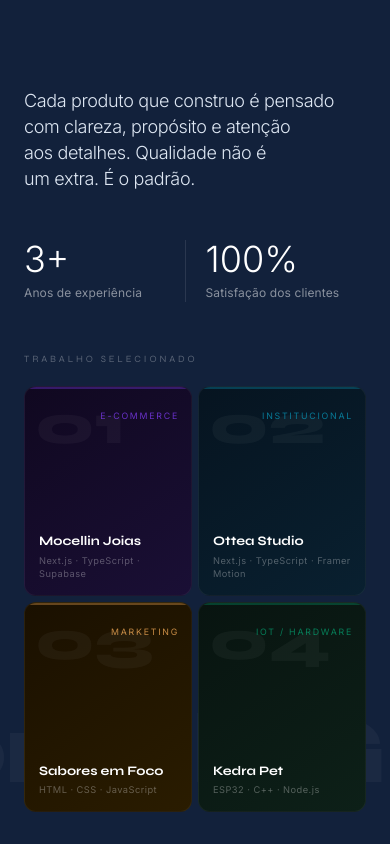
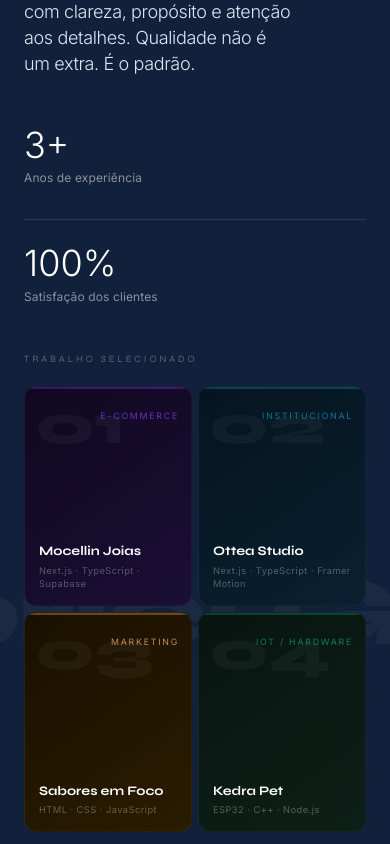
Before and after one commit to JuanGabrielGomes/personal-portfolio, a Next.js app: page / in a window 390 px wide. Shown: the part 1360-2204 px from the top of the page. Built offline with nearby package versions, Linux system fonts and the light colour scheme.

Commit message:
fix: mobile layout for dark section stats and project cards tap-to-expand

```diff
--- a/app/globals.css
+++ b/app/globals.css
@@ -115,9 +115,12 @@
 
 /* Dark section responsive */
 @media (max-width: 767px) {
-  .s2-content { padding-left: 24px !important; padding-right: 24px !important; }
+  .s2-content { padding-left: 24px !important; padding-right: 24px !important; padding-bottom: 56px !important; }
   .s2-statement-wrap { padding-left: 0 !important; }
   .s2-stats-wrap { padding-left: 0 !important; }
+  .s2-stats-wrap > div { flex-direction: column !important; gap: 32px !important; }
+  .s2-stat-item { border-left: none !important; padding-left: 0 !important; border-top: 1px solid rgba(255,255,255,0.1) !important; padding-top: 24px !important; flex: none !important; }
+  .s2-stat-item:first-child { border-top: none !important; padding-top: 0 !important; }
 }
 @media (min-width: 768px) and (max-width: 1023px) {
   .s2-content { padding-left: 40px !important; padding-right: 40px !important; }
@@ -138,10 +141,12 @@
 
 /* Gallery responsive */
 @media (max-width: 1023px) {
-  .gallery-section { height: auto !important; min-height: 100vh !important; overflow: visible !important; }
-  .gallery-row { display: grid !important; grid-template-columns: 1fr 1fr !important; gap: 8px !important; height: auto !important; }
-  .gallery-item { flex: none !important; height: auto !important; aspect-ratio: 4/5 !important; transition: transform 0.3s ease !important; }
+  .gallery-section { height: auto !important; min-height: unset !important; overflow: visible !important; padding-bottom: 40px !important; }
+  .gallery-row { display: grid !important; grid-template-columns: 1fr 1fr !important; gap: 10px !important; height: auto !important; }
+  .gallery-item { flex: none !important; height: auto !important; min-height: 220px !important; aspect-ratio: unset !important; transition: transform 0.3s ease !important; }
   .gallery-item:hover { flex: none !important; transform: scale(1.02) !important; }
+  .gallery-card-expand { max-height: 300px !important; margin-bottom: 14px !important; }
+  .gallery-card-tags { opacity: 0 !important; }
 }
 @media (max-width: 479px) {
   .gallery-row { gap: 6px !important; }
--- a/components/PortfolioPage.tsx
+++ b/components/PortfolioPage.tsx
@@ -61,6 +61,8 @@
 
 function ProjectTile({ project, locale, index }: { project: typeof projects[0]; locale: Locale; index: number }) {
   const [hovered, setHovered] = useState(false)
+  const [tapped, setTapped] = useState(false)
+  const expanded = hovered || tapped
   const style = PROJECT_STYLES[index] ?? PROJECT_STYLES[0]
   const num = String(index + 1).padStart(2, '0')
   const description = locale === 'pt' ? project.descriptionPt : project.descriptionEn
@@ -70,8 +72,9 @@
       className="gallery-item"
       onMouseEnter={() => setHovered(true)}
       onMouseLeave={() => setHovered(false)}
+      onClick={() => setTapped(t => !t)}
       style={{
-        flex: hovered ? 4 : 1,
+        flex: expanded ? 4 : 1,
         height: '100%', borderRadius: 12, overflow: 'hidden', cursor: 'pointer',
         transition: 'flex 0.5s cubic-bezier(0.4,0,0.2,1)',
         position: 'relative', background: style.bg,
@@ -79,7 +82,7 @@
       }}
     >
       {/* Accent top bar */}
-      <div style={{ position: 'absolute', top: 0, left: 0, right: 0, height: 2, background: style.accent, opacity: hovered ? 1 : 0.35, transition: 'opacity 0.35s' }} />
+      <div style={{ position: 'absolute', top: 0, left: 0, right: 0, height: 2, background: style.accent, opacity: expanded ? 1 : 0.35, transition: 'opacity 0.35s' }} />
 
       {/* Large faded number */}
       <div style={{
@@ -98,7 +101,7 @@
       {/* Bottom content */}
       <div style={{ position: 'absolute', inset: 0, display: 'flex', flexDirection: 'column', justifyContent: 'flex-end', padding: 'clamp(14px,1.8vw,26px)' }}>
         {/* Expandable content */}
-        <div style={{ overflow: 'hidden', maxHeight: hovered ? 300 : 0, transition: 'max-height 0.45s cubic-bezier(0.4,0,0.2,1)', marginBottom: hovered ? 14 : 0 }}>
+        <div className={expanded ? 'gallery-card-expand' : ''} style={{ overflow: 'hidden', maxHeight: expanded ? 300 : 0, transition: 'max-height 0.45s cubic-bezier(0.4,0,0.2,1)', marginBottom: expanded ? 14 : 0 }}>
           <p style={{ fontFamily: inter, fontSize: 'clamp(11px,0.78vw,13px)', color: 'rgba(255,255,255,0.6)', lineHeight: 1.65, margin: '0 0 12px' }}>
             {description}
           </p>
@@ -124,7 +127,7 @@
         <h3 style={{ fontFamily: syne, fontWeight: 700, fontSize: 'clamp(13px,1.15vw,20px)', color: 'white', margin: '0 0 4px', lineHeight: 1.2 }}>
           {project.name}
         </h3>
-        <p style={{ fontFamily: inter, fontSize: '0.58rem', color: 'rgba(255,255,255,0.3)', margin: 0, letterSpacing: '0.05em', opacity: hovered ? 0 : 1, transition: 'opacity 0.2s' }}>
+        <p className={expanded ? 'gallery-card-tags' : ''} style={{ fontFamily: inter, fontSize: '0.58rem', color: 'rgba(255,255,255,0.3)', margin: 0, letterSpacing: '0.05em', opacity: expanded ? 0 : 1, transition: 'opacity 0.2s' }}>
           {project.tags.slice(0, 3).join(' · ')}
         </p>
       </div>
@@ -289,7 +292,7 @@
             <div className="s2-stats-wrap" style={{ maxWidth: 1200, paddingLeft: '25%', marginTop: 'clamp(48px,6vw,80px)' }}>
               <div style={{ display: 'flex' }}>
                 {stats.map((s, i) => (
-                  <div key={i} style={{ flex: 1, borderLeft: i > 0 ? '1px solid rgba(255,255,255,0.1)' : 'none', paddingLeft: i > 0 ? 'clamp(20px,2.5vw,40px)' : 0 }}>
+                  <div key={i} className="s2-stat-item" style={{ flex: 1, borderLeft: i > 0 ? '1px solid rgba(255,255,255,0.1)' : 'none', paddingLeft: i > 0 ? 'clamp(20px,2.5vw,40px)' : 0 }}>
                     <StatItem num={s.num} suffix={s.suffix} label={locale === 'pt' ? s.labelPt : s.labelEn} />
                   </div>
                 ))}
```
